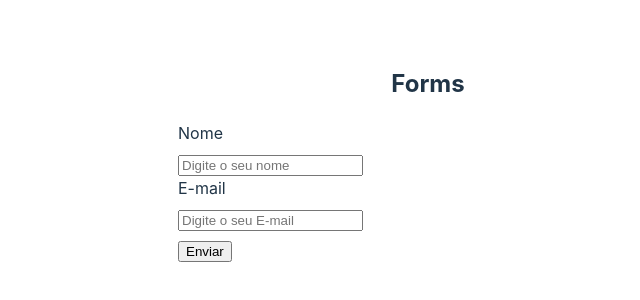
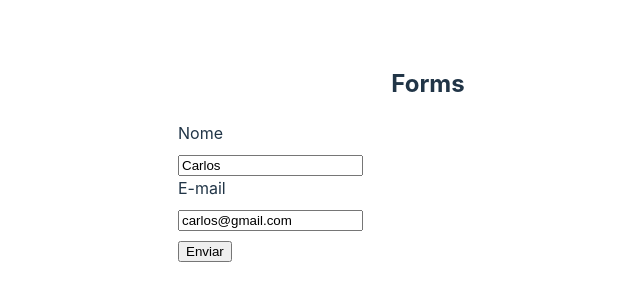
Before and after one commit to Filipee01/reactForms, a React (Vite) app in the folder reactForms/: page / in a window 1280 px wide. Shown: the part 246-546 px from the top of the page, without its empty margins (212-852 px from the left). Built offline with nearby package versions, Linux system fonts and the light colour scheme.

Commit message:
inputControl

```diff
--- a/reactForms/src/App.jsx
+++ b/reactForms/src/App.jsx
@@ -8,7 +8,7 @@
   return (
     <>
       <h2>Forms</h2>
-      <MyForm/>
+      <MyForm user ={{name: "Carlos", email: "carlos@gmail.com"}}/>
     </>
   )
 }
--- a/reactForms/src/components/MyForm.jsx
+++ b/reactForms/src/components/MyForm.jsx
@@ -1,12 +1,12 @@
 import { useState } from 'react'
 import './MyForm.css'
 
-const MyForm =  () => {
-
+const MyForm =  ({user}) => {
+    //controlando inputs
     //envio de form
     // Gerenciamento de dados
-    const [name, setName] = useState()
-    const [email, setEmail] = useState()
+    const [name, setName] = useState(user ? user.name : '')
+    const [email, setEmail] = useState(user ? user.email : '')
 
     const handleName = (e) => {
         setName(e.target.value)
@@ -27,12 +27,12 @@
             <form onSubmit={handleSubmit}>
                 <div>
                     <label htmlFor="name">Nome</label>
-                    <input type="text" name="name" placeholder="Digite o seu nome" onChange={handleName} />
+                    <input type="text" name="name" placeholder="Digite o seu nome" onChange={handleName} value = {name}/>
                 </div>
                 {/* Label envolvendo Input */}
                 <label>
                     <span>E-mail</span>
-                    <input type="email" name="email" placeholder="Digite o seu E-mail" onChange={(e) => setEmail(e.target.value)}/>
+                    <input type="email" name="email" placeholder="Digite o seu E-mail" onChange={(e) => setEmail(e.target.value)} value = {email}/>
                 </label>
                 <input type="submit"  value="Enviar"/>
             </form>
```
